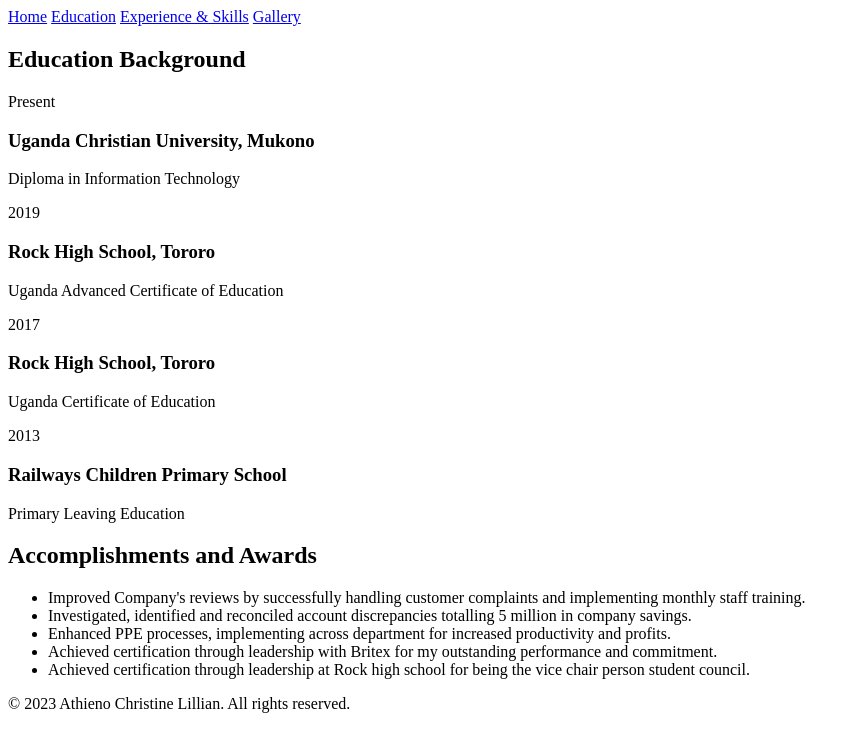
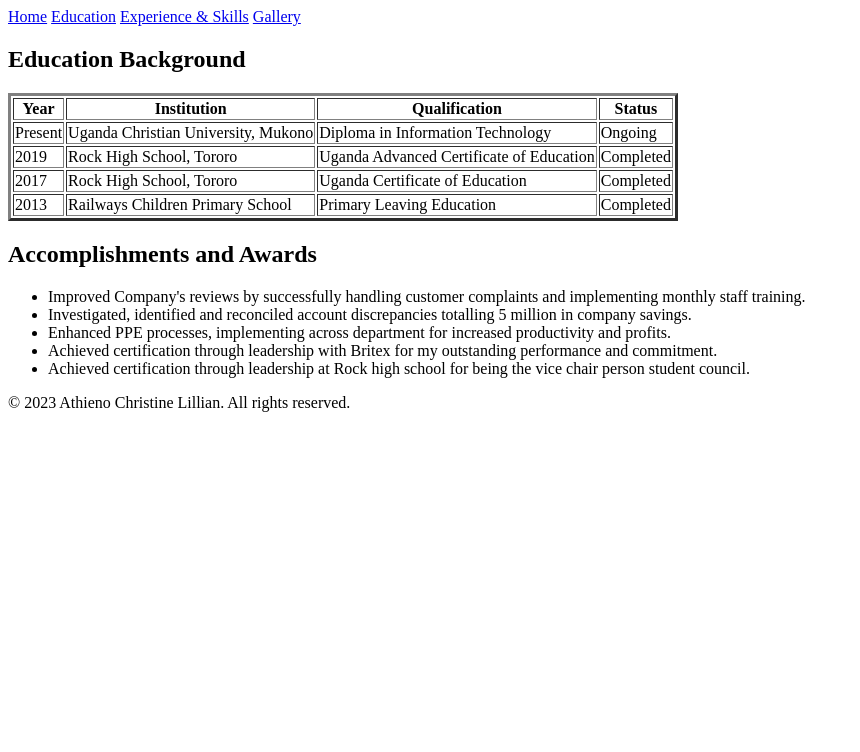
Before and after one commit to Lillian256/curriculum-vitae, a plain HTML site: page curriculum vitae/education.html in a window 1280 px wide. Shown: the whole page, without its empty margins (0-860 px from the left). Drawn offline with Linux system fonts and the light colour scheme.

Commit message:
Add education page with professional table layout

```diff
--- a/curriculum vitae/education.html
+++ b/curriculum vitae/education.html
@@ -22,37 +22,43 @@
         <section id="education">
             <h1>Education Background</h1>
 
-            <div class="timeline">
-                <div class="timeline-item">
-                    <div class="timeline-date">Present</div>
-                    <div class="timeline-content">
-                        <h3>Uganda Christian University, Mukono</h3>
-                        <p>Diploma in Information Technology</p>
-                    </div>
-                </div>
-                <div class="timeline-item">
-                    <div class="timeline-date">2019</div>
-                    <div class="timeline-content">
-                        <h3>Rock High School, Tororo</h3>
-                        <p>Uganda Advanced Certificate of Education</p>
-                    </div>
-                </div>
-                <div class="timeline-item">
-                    <div class="timeline-date">2017</div>
-                    <div class="timeline-content">
-                        <h3>Rock High School, Tororo</h3>
-                        <p>Uganda Certificate of Education</p>
-                    </div>
-                </div>
-                <div class="timeline-item">
-                    <div class="timeline-date">2013</div>
-                    <div class="timeline-content">
-                        <h3>Railways Children Primary School</h3>
-                        <p>Primary Leaving Education</p>
-                    </div>
-                </div>
-            </div>
 
+            <table class="education-table" border="3">
+                <thead>
+                    <tr>
+                        <th class="year">Year</th>
+                        <th class="institution">Institution</th>
+                        <th class="qualification">Qualification</th>
+                        <th class="status">Status</th>
+                    </tr>
+                </thead>
+                <tbody>
+                    <tr>
+                        <td class="year">Present</td>
+                        <td class="institution">Uganda Christian University, Mukono</td>
+                        <td class="qualification">Diploma in Information Technology</td>
+                        <td class="status"><span class="status-ongoing">Ongoing</span></td>
+                    </tr>
+                    <tr>
+                        <td class="year">2019</td>
+                        <td class="institution">Rock High School, Tororo</td>
+                        <td class="qualification">Uganda Advanced Certificate of Education</td>
+                        <td class="status"><span class="status-completed">Completed</span></td>
+                    </tr>
+                    <tr>
+                        <td class="year">2017</td>
+                        <td class="institution">Rock High School, Tororo</td>
+                        <td class="qualification">Uganda Certificate of Education</td>
+                        <td class="status"><span class="status-completed">Completed</span></td>
+                    </tr>
+                    <tr>
+                        <td class="year">2013</td>
+                        <td class="institution">Railways Children Primary School</td>
+                        <td class="qualification">Primary Leaving Education</td>
+                        <td class="status"><span class="status-completed">Completed</span></td>
+                    </tr>
+                </tbody>
+            </table>
             <div class="section">
                 <h2>Accomplishments and Awards</h2>
                 <ul>
```
